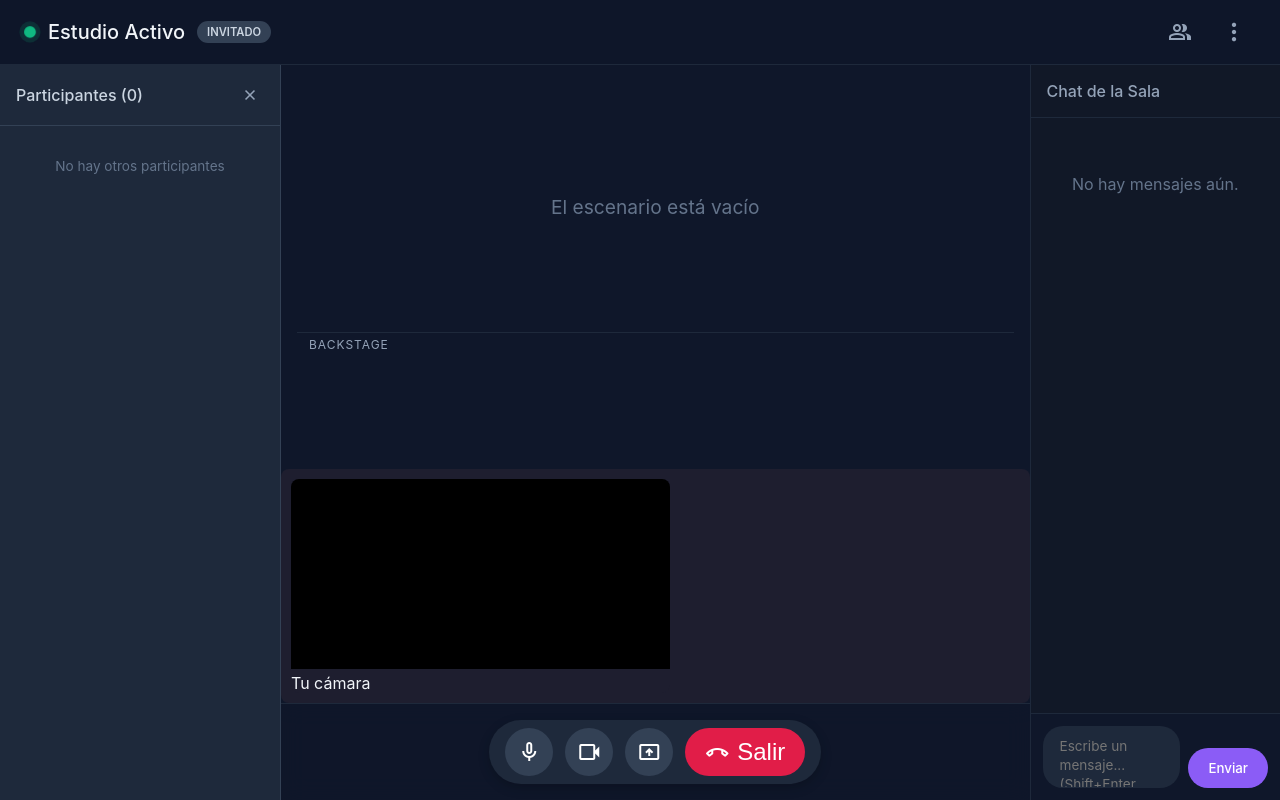
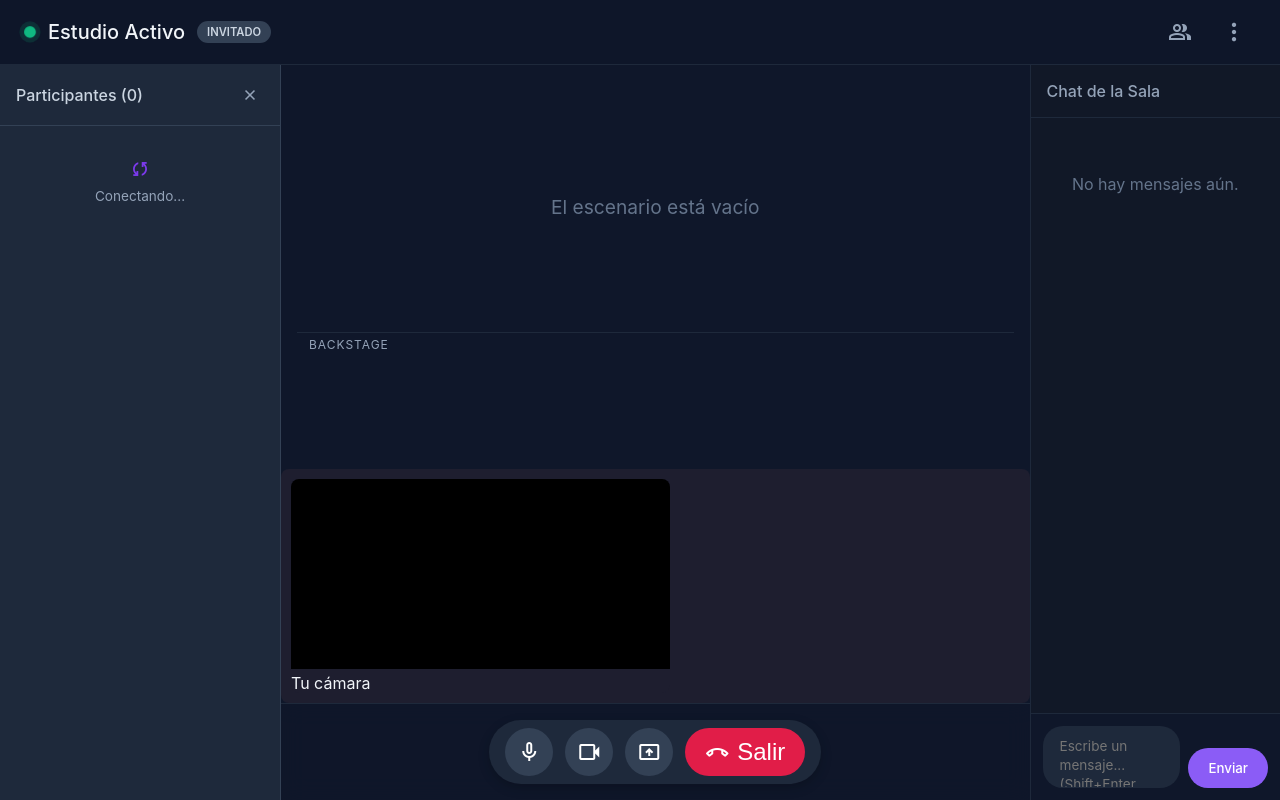
Before and after one commit to AlvaroRiveraCarhuani/CoStream-Web, an Angular app: page /room/1 in a window 1280 px wide. Built offline with nearby package versions, Linux system fonts and the light colour scheme; sample sign-in values are in the browser's storage.

Commit message:
feat(room): mostrar participante local de forma optimista y estado de conexión del socket

```diff
--- a/src/app/features/room/room.css
+++ b/src/app/features/room/room.css
@@ -251,6 +251,25 @@
   font-size: 0.85rem;
 }
 
+.empty-list.connecting {
+  display: flex;
+  flex-direction: column;
+  align-items: center;
+  gap: 8px;
+  color: #94a3b8;
+}
+
+.spin {
+  animation: spin-anim 1s linear infinite;
+  font-size: 22px !important;
+  color: #7c3aed;
+}
+
+@keyframes spin-anim {
+  from { transform: rotate(0deg); }
+  to { transform: rotate(360deg); }
+}
+
 /* ========== MAIN SCREEN ========== */
 .main-screen {
   flex: 3;
--- a/src/app/features/room/room.html
+++ b/src/app/features/room/room.html
@@ -62,7 +62,15 @@
           </div>
         </ng-container>
         <ng-template #emptyList>
-          <div class="empty-list">No hay otros participantes</div>
+          <div class="empty-list" *ngIf="socketConnected; else connecting">
+            Solo tú estás aquí
+          </div>
+          <ng-template #connecting>
+            <div class="empty-list connecting">
+              <span class="material-symbols-outlined spin">sync</span>
+              Conectando...
+            </div>
+          </ng-template>
         </ng-template>
       </div>
     </aside>
--- a/src/app/features/room/room.ts
+++ b/src/app/features/room/room.ts
@@ -34,6 +34,7 @@ export class Room implements OnInit, OnDestroy {
   isScreenSharing = false;
   dropdownOpen = false;
   showParticipants = true;
+  socketConnected = false;
 
   get currentUserId(): string {
     const user = this.authService.currentUser();
@@ -61,8 +62,23 @@ export class Room implements OnInit, OnDestroy {
             return;
           }
 
-          this.roomState.connect(this.roomId);
           this.isHost = (roomData.creatorId === this.currentUserId);
+
+          // Agregar al usuario local de forma optimista antes de que llegue el WebSocket
+          const currentUser = this.authService.currentUser();
+          if (currentUser) {
+            this.roomState.participants.set([{
+              userId: currentUser.sub || currentUser.id,
+              name: currentUser.displayName || currentUser.email?.split('@')[0] || 'Tú',
+              role: this.isHost ? 'HOST' : 'PRESENTER',
+              isOnStage: this.isHost,
+            }]);
+          }
+
+          this.roomState.connect(this.roomId, () => {
+            this.socketConnected = true;
+            this.cdr.detectChanges();
+          });
           this.cdr.detectChanges();
 
           const token = localStorage.getItem('livekit_token');
--- a/src/app/features/room/services/room-state.service.ts
+++ b/src/app/features/room/services/room-state.service.ts
@@ -28,7 +28,7 @@ export class RoomStateService {
     }
   }
 
-  connect(roomId: string) {
+  connect(roomId: string, onConnected?: () => void) {
     const token = localStorage.getItem('costream_token');
 
     this.socket = io(environment.socketUrl, {
@@ -39,6 +39,7 @@ export class RoomStateService {
     });
 
     this.socket.on('connect', async () => {
+      onConnected?.();
       this.socket.emit('room:join', { roomId });
       await this.loadMessageHistory(roomId);
     });
```
